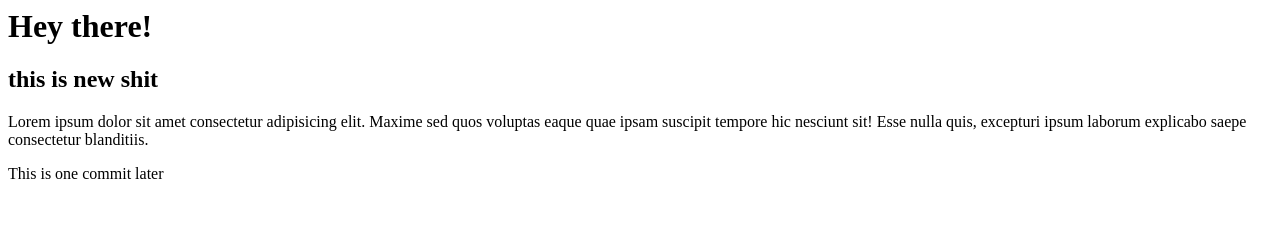
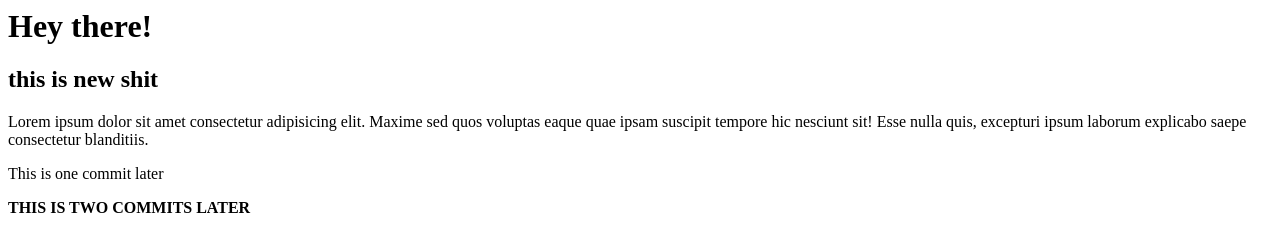
Before and after one commit to ninjaguydan/git-test, a plain HTML site: page index.html in a window 1280 px wide. Drawn offline with Linux system fonts and the light colour scheme.

Commit message:
added MORE text

```diff
--- a/index.html
+++ b/index.html
@@ -6,3 +6,4 @@
 	quis, excepturi ipsum laborum explicabo saepe consectetur blanditiis.
 </p>
 <p>This is one commit later</p>
+<strong>THIS IS TWO COMMITS LATER</strong>
```
